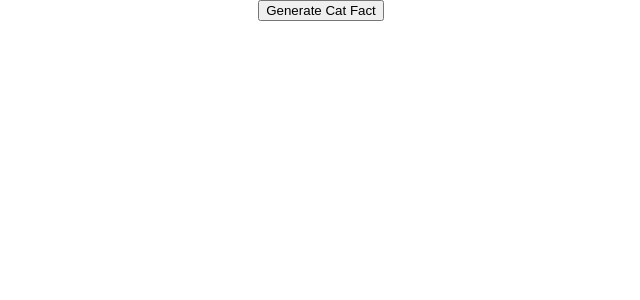
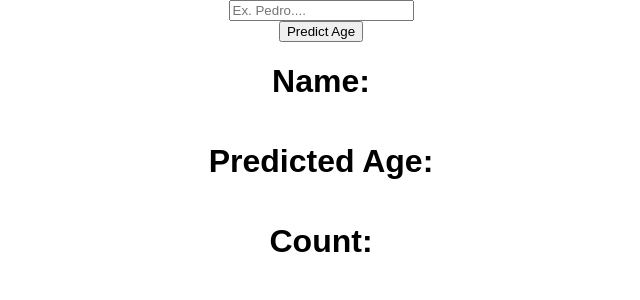
Before and after one commit to daisyyedda/ReactJS-Episode1, a React (Create React App) app: page / in a window 1280 px wide. Shown: the top 300 px of the page, without its empty margins (319-959 px from the left). Built offline with nearby package versions, Linux system fonts and the light colour scheme; no server answers.

Commit message:
sending api requests, ex 2

```diff
--- a/src/App.js
+++ b/src/App.js
@@ -11,22 +11,25 @@
 import { useEffect, useState } from "react";
 
 function App() {
-  const [catFact, setCatFact] = useState("");
-
-  const fetchCatFact = () => {
-    Axios.get("https://catfact.ninja/fact").then((res) => {
-      setCatFact(res.data.fact);
+  const [name, setName] = useState("");
+  const [predictedAge, setPredictedAge] = useState(null);
+  const fetchData = () => {
+    Axios.get(`https://api.agify.io/?name=${name}`).then((res) => {
+      setPredictedAge(res.data);
     });
-  }
-
-  useEffect(() => {
-    fetchCatFact();
-  }, []);
+  };
 
   return (
     <div className="App">
-      <button onClick={fetchCatFact}> Generate Cat Fact </button>
-      <p> {catFact} </p>
+      <input
+        placeholder="Ex. Pedro...."
+        onChange={(event) => {setName(event.target.value);
+        }}
+      />
+      <button onClick={fetchData}> Predict Age </button>
+      <h1> Name: {predictedAge?.name} </h1>
+      <h1> Predicted Age: {predictedAge?.age} </h1>
+      <h1> Count: {predictedAge?.count} </h1>
     </div>
   );
 }
```
